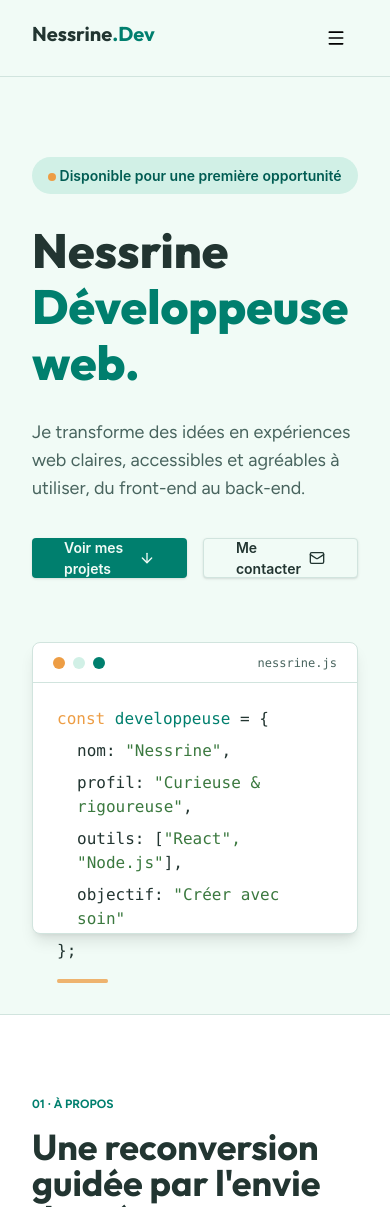
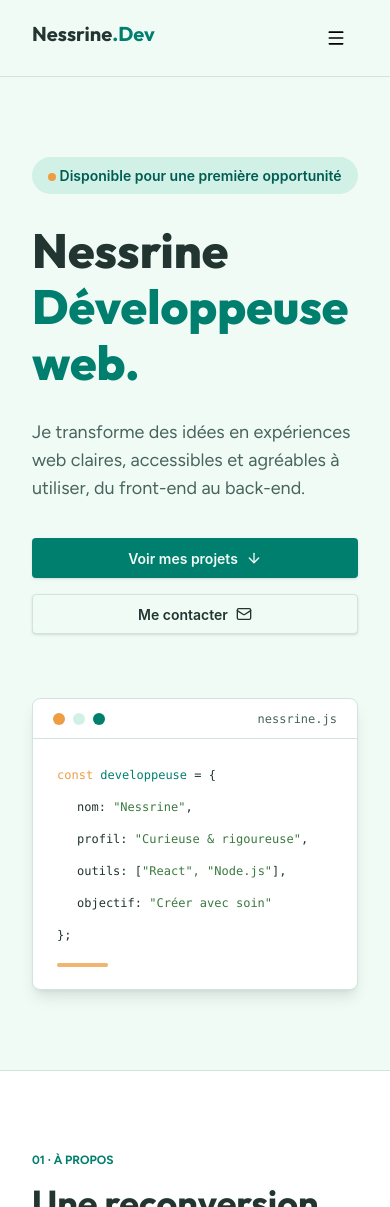
Before and after one commit to Nessrine-Ferrah/Projet_8_Creez_et_publiez_votre_portfolio_de_developpeur_Ferrah_Nessrine_2026, a React (Vite) app: page / in a window 390 px wide. Shown: the top 1207 px of the page. Built offline with nearby package versions, Linux system fonts and the light colour scheme.

Commit message:
Amélioration du composant HeaderCodeCard avec responsive et ajustements UI :- Ajout du responsive sur la card (réduction du texte en breakpoint sm)- Réorganisation des boutons en flex-col sur les petits écrans.

```diff
--- a/src/components/Header/Header.jsx
+++ b/src/components/Header/Header.jsx
@@ -14,7 +14,7 @@ function Header () {
                     <h1 className="max-w-[434px]  font-heading text-5xl sm:text-h1 text-heading font-h1 leading-14 sm:leading-19">Nessrine <span className="text-strong">Développeuse web.</span></h1>
                     <p className="mt-7 text-lg font-body text-text ">Je transforme des idées en expériences web claires, accessibles et agréables à utiliser, du front-end au back-end.</p>
                 </div>
-                <div className="flex gap-4 mt-9">
+                <div className="flex flex-col sm:flex-row gap-4 mt-9 ">
                     <Button  icon={<ArrowDown size={16}/>} variant={"dark"} size={"md"} href={"#projects"}>
                         Voir mes projets
                     </Button>
--- a/src/components/Header/HeaderCodeCard.jsx
+++ b/src/components/Header/HeaderCodeCard.jsx
@@ -9,7 +9,7 @@ function HeaderCodeCard () {
                 </div>
                 <p className="font-mono text-text text-body-xs">nessrine.js</p>
             </div>
-           <div className="p-6 text-base font-mono leading-6 ">
+            <div className="p-6 text-body-xs sm:text-body-base font-mono leading-6 ">
                 <p className="mb-2">
                     <span className="text-accent">const </span>
                     <span className="text-strong">developpeuse </span>
@@ -28,10 +28,8 @@ function HeaderCodeCard () {
                     objectif: <span className="text-text-code">"Créer avec soin"</span>
                 </p>
                 <span className="text-heading">{`};`}</span>
-
                 <div className="h-1 bg-accent rounded-full w-16 mt-4 animate"></div>
            </div>
-
         </article>
     )
 }
```
